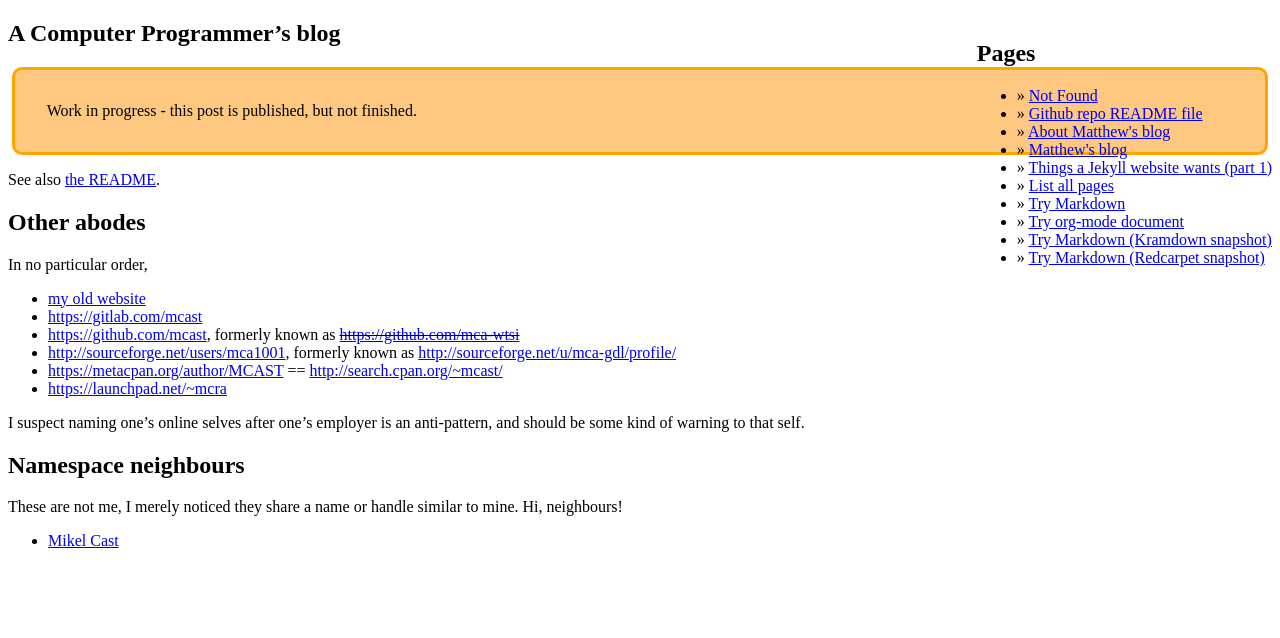
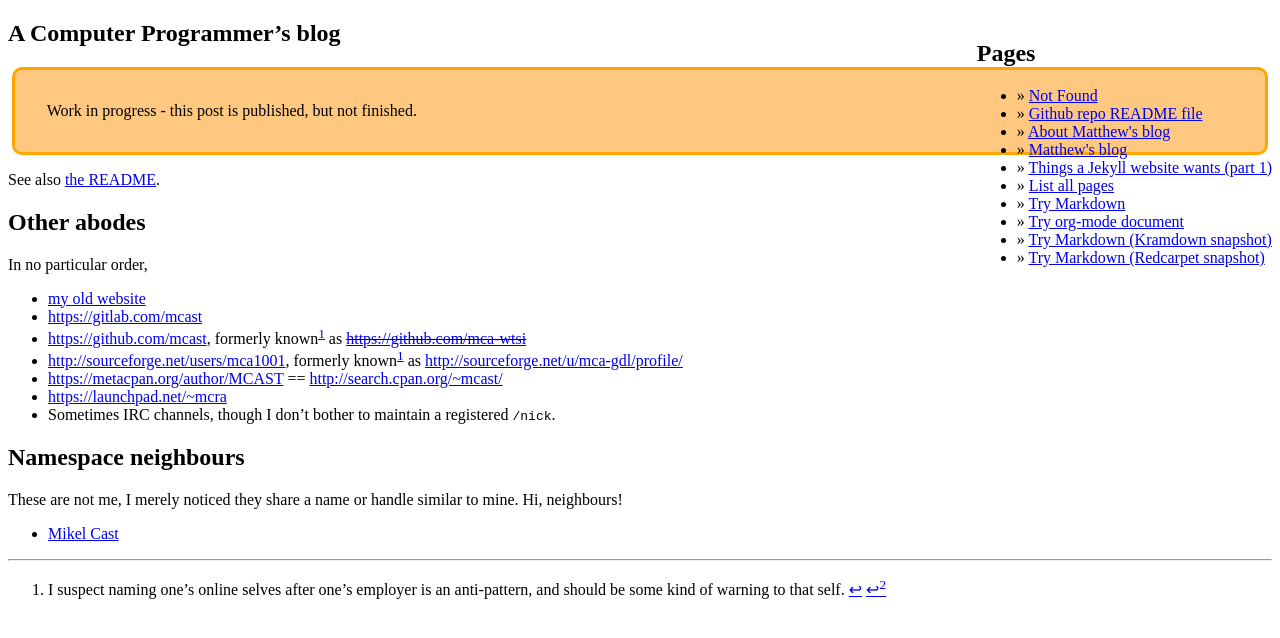
Before and after one commit to mcast/mcast.github.io, a Jekyll site: the page built from about.md, in a window 1280 px wide. Shown: the top 638 px of the page. Built offline with Jekyll 4.4.1, drawn with Linux system fonts in a browser that asks for light colours.

Commit message:
more about

```diff
--- a/about.md
+++ b/about.md
@@ -13,15 +14,18 @@ In no particular order,
 
 * [my old website](http://www.t8o.org/~mca1001)
 * <https://gitlab.com/mcast>
-* <https://github.com/mcast>, formerly known as ~~<https://github.com/mca-wtsi>~~
-* <http://sourceforge.net/users/mca1001>, formerly known as <http://sourceforge.net/u/mca-gdl/profile/>
+* <https://github.com/mcast>, formerly known[^emp-name] as ~~<https://github.com/mca-wtsi>~~
+* <http://sourceforge.net/users/mca1001>, formerly known[^emp-name] as <http://sourceforge.net/u/mca-gdl/profile/>
 * <https://metacpan.org/author/MCAST> == <http://search.cpan.org/~mcast/>
 * <https://launchpad.net/~mcra>
+* Sometimes IRC channels, though I don't bother to maintain a registered `/nick`.
 
-I suspect naming one's online selves after one's employer is an anti-pattern, and should be some kind of warning to that self.
+[^emp-name]: I suspect naming one's online selves after one's employer is an anti-pattern, and should be some kind of warning to that self.
 
 ## Namespace neighbours
 
 These are not me, I merely noticed they share a name or handle similar to mine.  Hi, neighbours!
 
 * [Mikel Cast](https://launchpad.net/~mcast)
+
+---
```
Also changed, not shown: other parts of about.md (+1 -0 lines).
